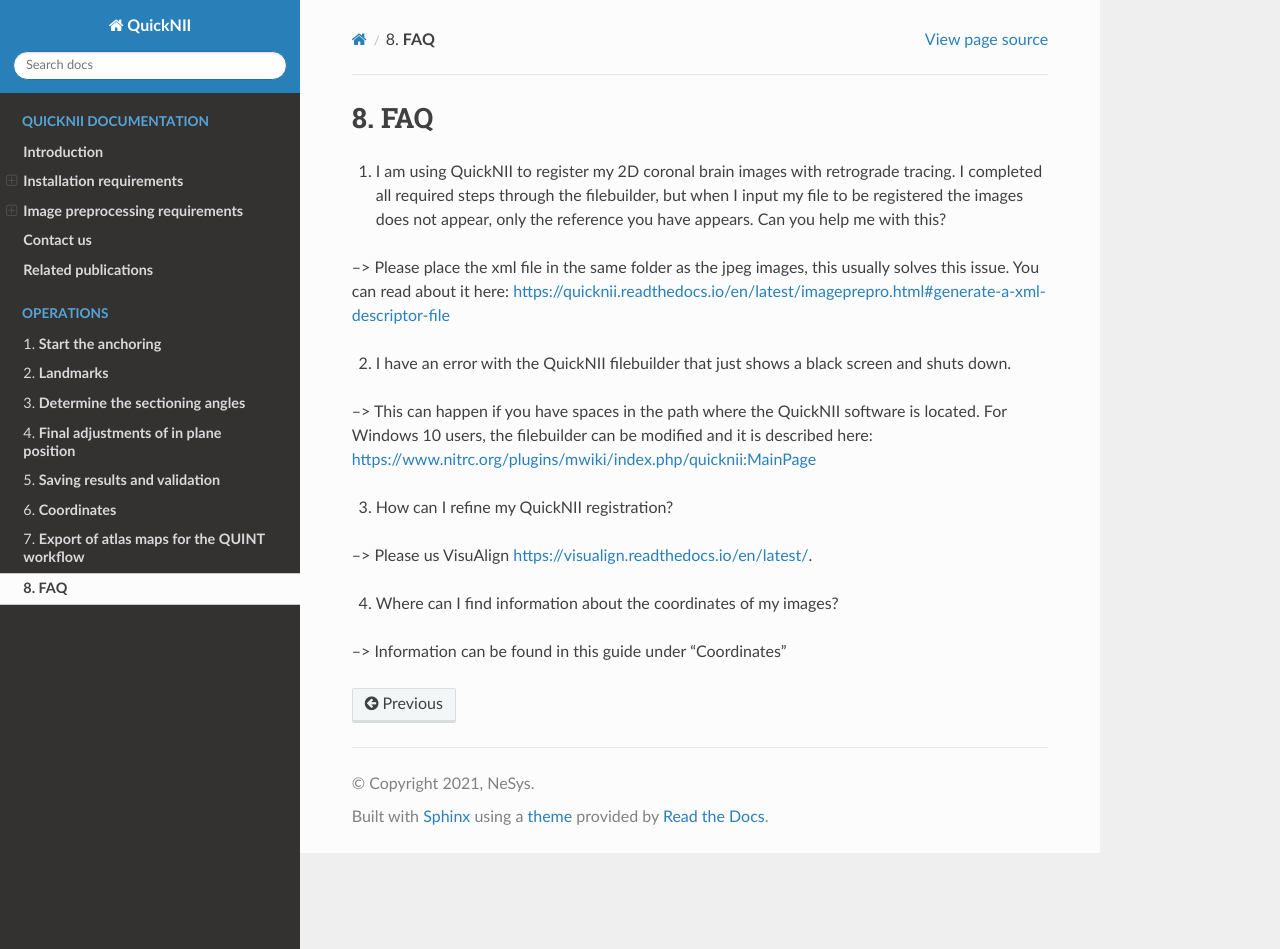
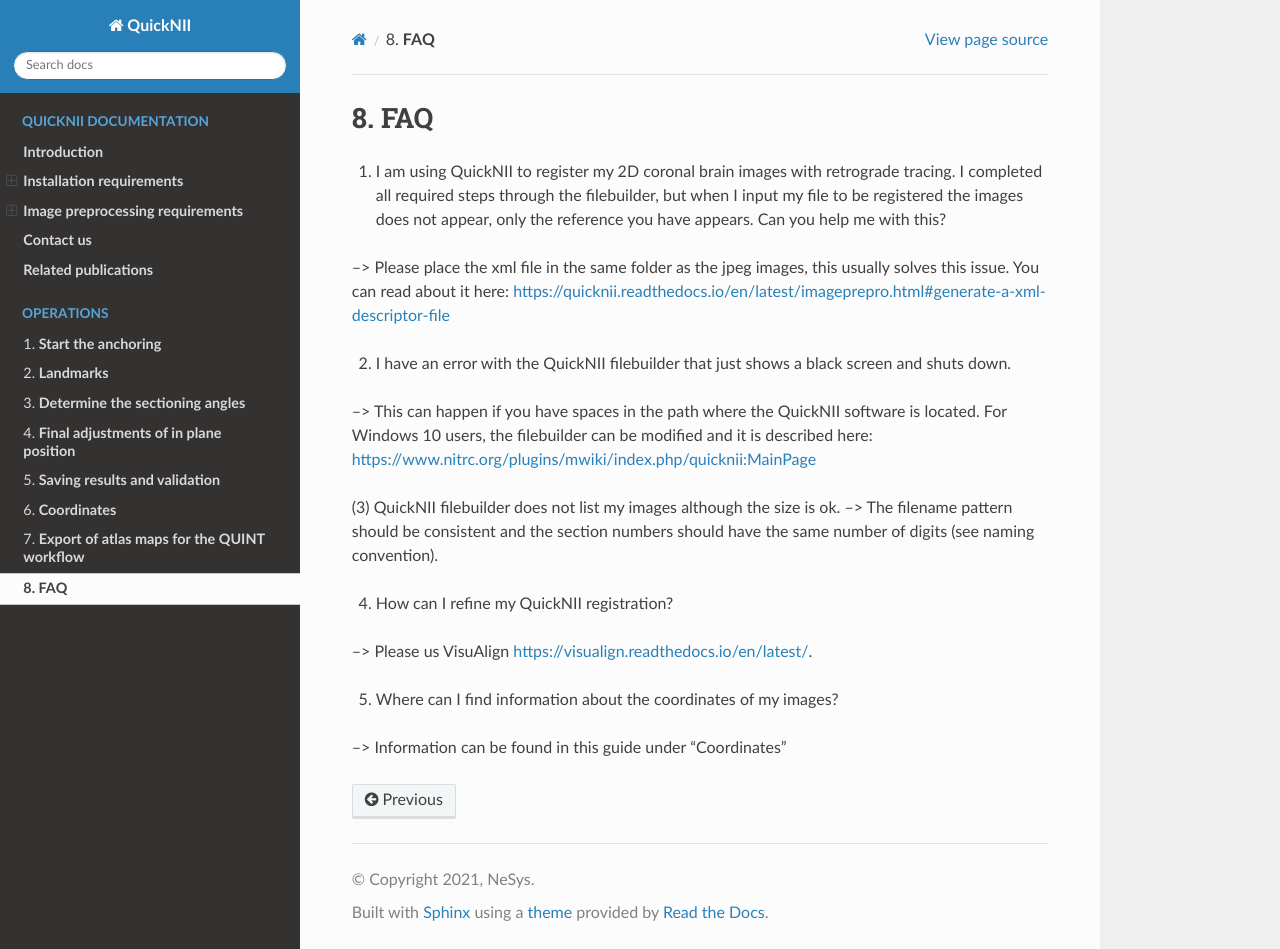
Before and after one commit to Tevemadar/QuickNII, a Sphinx documentation site: the page built from Docs/FAQ.rst, in a window 1280 px wide and 949 px high. Built offline with Sphinx 7.4.7 and the Read the Docs theme 2.0.0, drawn with Linux system fonts in a browser that asks for light colours.

Commit message:
Update FAQ.rst

```diff
--- a/Docs/FAQ.rst
+++ b/Docs/FAQ.rst
@@ -10,10 +10,13 @@
 
 --> This can happen if you have spaces in the path where the QuickNII software is located. For Windows 10 users, the filebuilder can be modified and it is described here: https://www.nitrc.org/plugins/mwiki/index.php/quicknii:MainPage
 
-(3) How can I refine my QuickNII registration?
+(3) QuickNII filebuilder does not list my images although the size is ok.
+--> The filename pattern should be consistent and the section numbers should have the same number of digits (see naming convention).
+
+(4) How can I refine my QuickNII registration?
 
 --> Please us VisuAlign https://visualign.readthedocs.io/en/latest/.
 
-(4) Where can I find information about the coordinates of my images?
+(5) Where can I find information about the coordinates of my images?
 
 --> Information can be found in this guide under "Coordinates"
```
